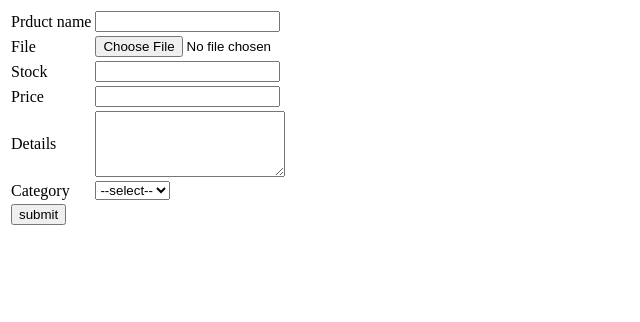
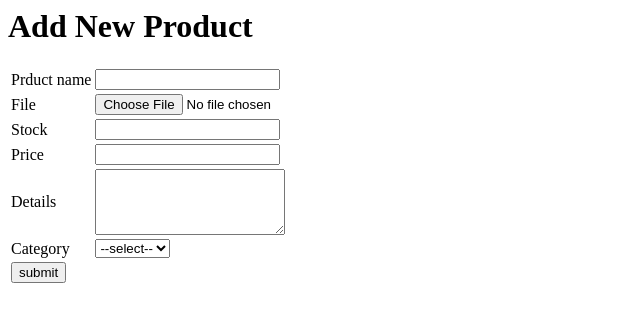
Before and after one commit to sukreth116/shopping, a Django app: page /addproduct/ in a window 1280 px wide. Shown: the top 322 px of the page, without its empty margins (0-640 px from the left). Run offline with Django 4.2, Linux system fonts and the light colour scheme; data comes from the database, SQL or seed files in the repository.

Commit message:
Update addproduct.html

```diff
--- a/templates/addproduct.html
+++ b/templates/addproduct.html
@@ -56,6 +56,7 @@
 	</script>
 
 	<body>
+		<h1>Add New Product</h1>
 		<form method="post" action="{% url 'addProductAction' %}" enctype="multipart/form-data" name="myform">
 		{% csrf_token %}
 		<table>
```
